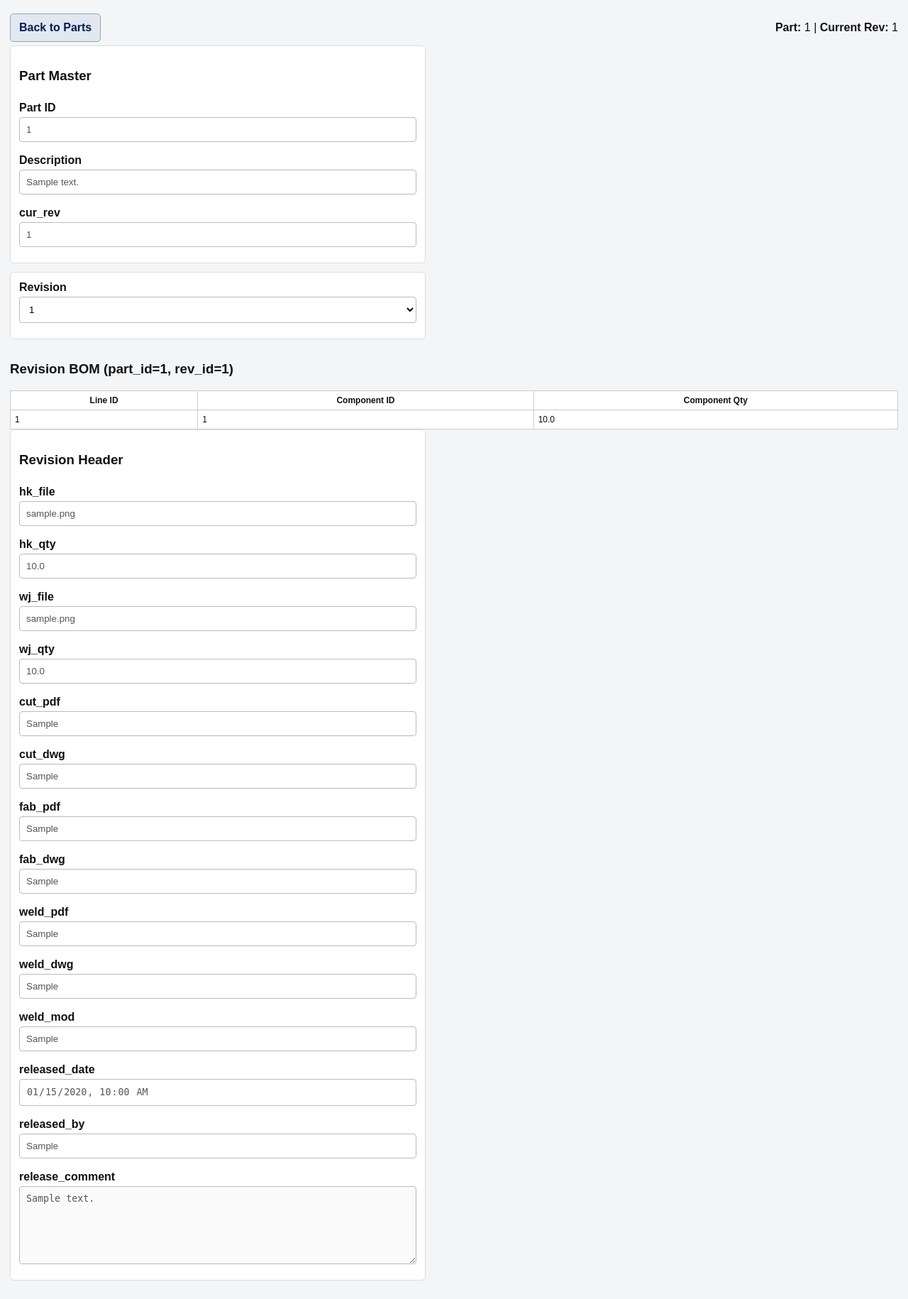
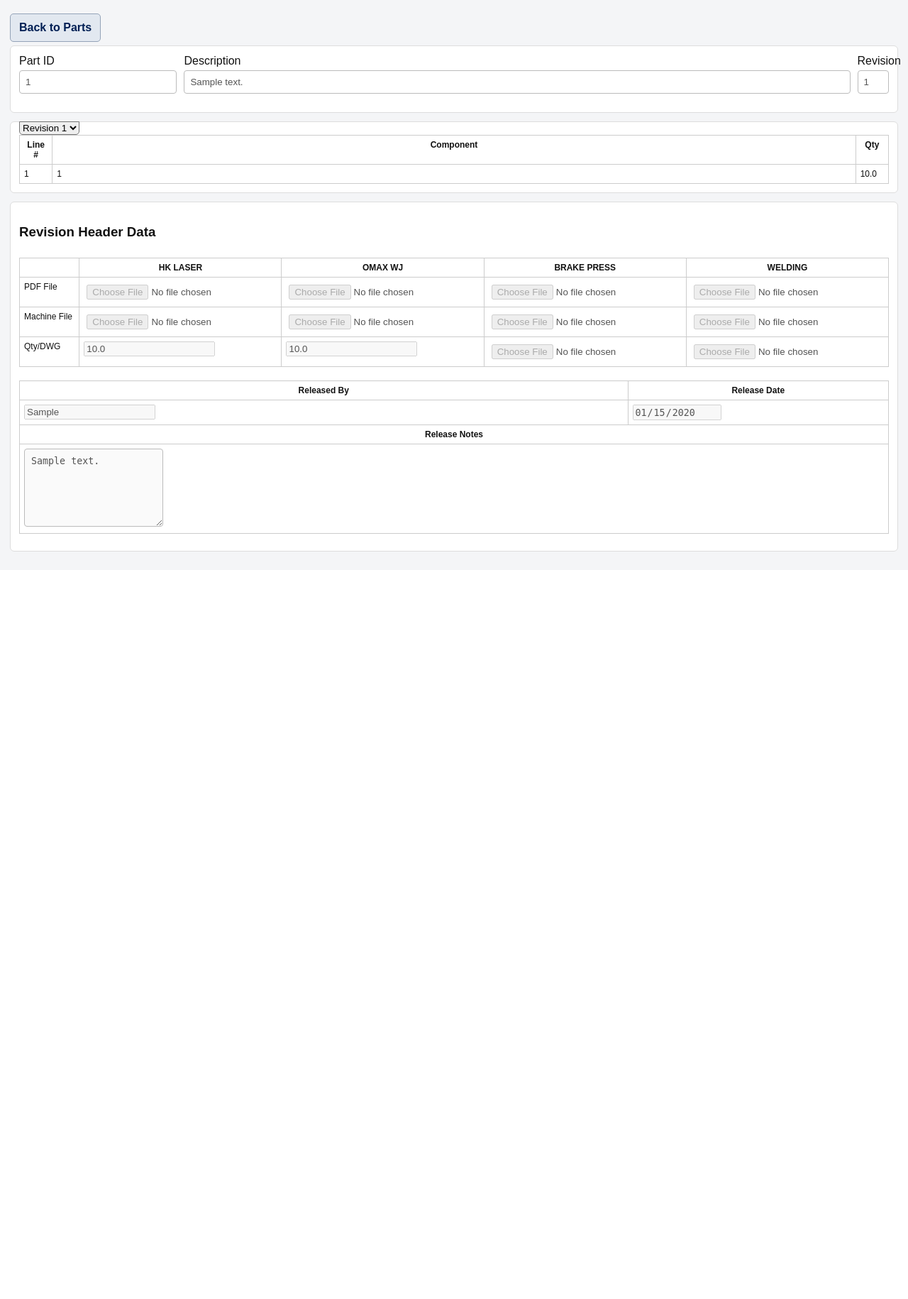
Before and after one commit to ravenorb/mts, a FastAPI app: page /engineering/parts/1 in a window 1280 px wide. Shown: the part 90-1920 px from the top of the page at 71% size. After the commit the page ends 867 px from the top, so only its background shows below. Run offline with FastAPI, Linux system fonts and the light colour scheme; the visitor is signed in with stand-in values (Sample User, id 1); tables that the repository leaves empty hold one stand-in row (values such as "Sample post"); parts of the project's set-up code (start-up, migrations or seed data) failed here and were passed over.

Commit message:
Revamp engineering part edit flow and layout

```diff
--- a/app/main.py
+++ b/app/main.py
@@ -576,7 +576,7 @@ def engineering_parts_create(part_id: str = Form(...), description: str = Form("
         raise HTTPException(422, "part_id already exists")
     db.add(models.PartMaster(part_id=clean_part_id, description=description.strip(), cur_rev=0))
     db.commit()
-    return RedirectResponse("/engineering/parts", status_code=302)
+    return RedirectResponse(f"/engineering/parts/{clean_part_id}?mode=edit", status_code=302)
 
 
 @app.get("/engineering/parts/{part_id}", response_class=HTMLResponse)
@@ -630,23 +630,24 @@ def engineering_part_add_bom_line(part_id: str, rev_id: int = Form(...), comp_id
 
 
 @app.post("/engineering/parts/{part_id}/revision-header")
-def engineering_part_upsert_revision_header(
+async def engineering_part_upsert_revision_header(
     part_id: str,
     rev_id: int = Form(...),
-    hk_file: str = Form(""),
     hk_qty: float = Form(0),
-    wj_file: str = Form(""),
     wj_qty: float = Form(0),
-    cut_pdf: str = Form(""),
-    cut_dwg: str = Form(""),
-    fab_pdf: str = Form(""),
-    fab_dwg: str = Form(""),
-    weld_pdf: str = Form(""),
-    weld_dwg: str = Form(""),
-    weld_mod: str = Form(""),
     released_date: str = Form(""),
     released_by: str = Form(""),
     release_comment: str = Form(""),
+    hk_pdf_upload: UploadFile | None = File(None),
+    wj_pdf_upload: UploadFile | None = File(None),
+    brake_pdf_upload: UploadFile | None = File(None),
+    weld_pdf_upload: UploadFile | None = File(None),
+    hk_machine_upload: UploadFile | None = File(None),
+    wj_machine_upload: UploadFile | None = File(None),
+    brake_machine_upload: UploadFile | None = File(None),
+    weld_machine_upload: UploadFile | None = File(None),
+    brake_dwg_upload: UploadFile | None = File(None),
+    weld_dwg_upload: UploadFile | None = File(None),
     db: Session = Depends(get_db),
     user=Depends(require_login),
 ):
@@ -659,21 +660,64 @@ def engineering_part_upsert_revision_header(
         header = models.RevisionHeader(part_id=part_id, rev_id=max(rev_id, 0))
         db.add(header)
 
-    header.hk_file = hk_file.strip()
+    async def maybe_store_upload(upload: UploadFile | None) -> str | None:
+        if not upload or not upload.filename:
+            return None
+        safe_name = Path(upload.filename).name
+        stored_name = f"pm_{part_id}_r{max(rev_id, 0)}_{int(datetime.utcnow().timestamp())}_{safe_name}"
+        out_path = PART_FILE_DIR / stored_name
+        data = await upload.read()
+        out_path.write_bytes(data)
+        return str(out_path)
+
+    hk_pdf_path = await maybe_store_upload(hk_pdf_upload)
+    wj_pdf_path = await maybe_store_upload(wj_pdf_upload)
+    brake_pdf_path = await maybe_store_upload(brake_pdf_upload)
+    weld_pdf_path = await maybe_store_upload(weld_pdf_upload)
+    hk_machine_path = await maybe_store_upload(hk_machine_upload)
+    wj_machine_path = await maybe_store_upload(wj_machine_upload)
+    brake_machine_path = await maybe_store_upload(brake_machine_upload)
+    weld_machine_path = await maybe_store_upload(weld_machine_upload)
+    brake_dwg_path = await maybe_store_upload(brake_dwg_upload)
+    weld_dwg_path = await maybe_store_upload(weld_dwg_upload)
+
+    if hk_pdf_path:
+        header.hk_file = hk_pdf_path
     header.hk_qty = hk_qty
-    header.wj_file = wj_file.strip()
+    if wj_pdf_path:
+        header.wj_file = wj_pdf_path
     header.wj_qty = wj_qty
-    header.cut_pdf = cut_pdf.strip()
-    header.cut_dwg = cut_dwg.strip()
-    header.fab_pdf = fab_pdf.strip()
-    header.fab_dwg = fab_dwg.strip()
-    header.weld_pdf = weld_pdf.strip()
-    header.weld_dwg = weld_dwg.strip()
-    header.weld_mod = weld_mod.strip()
+    if brake_pdf_path:
+        header.cut_pdf = brake_pdf_path
+    if weld_pdf_path:
+        header.weld_pdf = weld_pdf_path
+    if hk_machine_path:
+        header.cut_dwg = hk_machine_path
+    if wj_machine_path:
+        header.fab_pdf = wj_machine_path
+    if brake_machine_path:
+        header.fab_dwg = brake_machine_path
+    if weld_machine_path:
+        header.weld_dwg = weld_machine_path
+
+    dwg_payload = {}
+    try:
+        if header.weld_mod.strip().startswith("{"):
+            dwg_payload = json.loads(header.weld_mod)
+            if not isinstance(dwg_payload, dict):
+                dwg_payload = {}
+    except json.JSONDecodeError:
+        dwg_payload = {}
+    if brake_dwg_path:
+        dwg_payload["brake_dwg"] = brake_dwg_path
+    if weld_dwg_path:
+        dwg_payload["weld_dwg"] = weld_dwg_path
+    header.weld_mod = json.dumps(dwg_payload) if dwg_payload else header.weld_mod
+
     header.released_by = released_by.strip()
     header.release_comment = release_comment.strip()
     if released_date.strip():
-        header.released_date = datetime.fromisoformat(released_date.strip())
+        header.released_date = datetime.fromisoformat(f"{released_date.strip()}T00:00:00")
     else:
         header.released_date = None
     db.commit()
--- a/app/static/style.css
+++ b/app/static/style.css
@@ -73,3 +73,22 @@ button,input[type="submit"],input[type="button"]{background:#eef2ff}
 .modal{position:fixed;z-index:1000;left:0;top:0;width:100%;height:100%;background:rgba(15,23,42,.45)}
 .modal-content{background:#fff;margin:12% auto;padding:14px;border-radius:8px;max-width:420px;display:flex;flex-direction:column;gap:8px}
 .modal-content form{display:flex;flex-direction:column;gap:8px}
+
+.part-master-header{position:relative;background:#fff;border:1px solid #ddd;border-radius:6px;padding:12px 12px 26px;margin-bottom:12px}
+.part-master-fields{display:flex;gap:10px;align-items:flex-end}
+.part-master-cell{display:flex;flex-direction:column;gap:4px}
+.part-id-cell{width:25ch}
+.part-rev-cell{width:5ch}
+.part-desc-cell{flex:1}
+.part-master-cell input{padding:8px;border:1px solid #bbb;border-radius:4px;background:#fff}
+.header-save-link{position:absolute;right:12px;bottom:6px;background:transparent;border:none;padding:0;font-size:12px;text-decoration:underline;cursor:pointer}
+
+.bom-block{background:#fff;border:1px solid #ddd;border-radius:6px;padding:0 12px 12px;margin-bottom:12px}
+.bom-controls{display:flex;justify-content:space-between;align-items:center;margin-top:-1px}
+.bom-controls select{border-radius:0 0 5px 5px}
+.bom-controls .small-link-btn{border-radius:0 0 5px 5px}
+.small-col{width:5ch}
+
+.revision-header-form{max-width:100%}
+.revision-header-form table{margin-bottom:12px}
+.revision-header-form input[type="file"]{padding:4px}
--- a/app/templates/engineering_part_detail.html
+++ b/app/templates/engineering_part_detail.html
@@ -4,69 +4,116 @@
   <div>
     <a class="action-btn" href="/engineering/parts">Back to Parts</a>
   </div>
-  <div>
-    <strong>Part:</strong> {{ part.part_id }} | <strong>Current Rev:</strong> {{ part.cur_rev }}
+</div>
+
+<form class="part-master-header" method="post" action="/engineering/parts/{{ part.part_id }}/update">
+  <div class="part-master-fields">
+    <div class="part-master-cell part-id-cell">
+      <label>Part ID</label>
+      <input value="{{ part.part_id }}" disabled />
+    </div>
+    <div class="part-master-cell part-desc-cell">
+      <label>Description</label>
+      <input name="description" value="{{ part.description }}" {% if mode != 'edit' %}disabled{% endif %}/>
+    </div>
+    <div class="part-master-cell part-rev-cell">
+      <label>Revision</label>
+      <input type="number" min="0" name="cur_rev" value="{{ part.cur_rev }}" {% if mode != 'edit' %}disabled{% endif %}/>
     </div>
   </div>
-
-<form class="panel-form" method="post" action="/engineering/parts/{{ part.part_id }}/update">
-  <h3>Part Master</h3>
-  <div class="form-field"><label>Part ID</label><input value="{{ part.part_id }}" disabled /></div>
-  <div class="form-field"><label>Description</label><input name="description" value="{{ part.description }}" {% if mode != 'edit' %}disabled{% endif %}/></div>
-  <div class="form-field"><label>cur_rev</label><input type="number" min="0" name="cur_rev" value="{{ part.cur_rev }}" {% if mode != 'edit' %}disabled{% endif %}/></div>
-  {% if mode == 'edit' %}<button type="submit">Update Part</button>{% endif %}
+  {% if mode == 'edit' %}<button class="header-save-link" type="submit">Save</button>{% endif %}
 </form>
 
-<form class="panel-form" method="get" action="/engineering/parts/{{ part.part_id }}">
+<div class="bom-block">
+  <div class="bom-controls">
+    <form method="get" action="/engineering/parts/{{ part.part_id }}">
       <input type="hidden" name="mode" value="{{ mode }}" />
-  <div class="form-field">
-    <label>Revision</label>
       <select name="rev_id" onchange="this.form.submit()">
         {% set revisions = revision_list if revision_list else [selected_rev] %}
         {% for rev in revisions %}
-      <option value="{{ rev }}" {% if rev == selected_rev %}selected{% endif %}>{{ rev }}</option>
+        <option value="{{ rev }}" {% if rev == selected_rev %}selected{% endif %}>Revision {{ rev }}</option>
         {% endfor %}
       </select>
+    </form>
+    {% if mode == 'edit' %}
+    <button type="button" class="small-link-btn" onclick="document.getElementById('add-bom-dialog').showModal()">Add</button>
+    {% endif %}
   </div>
-</form>
 
-<div class="page-toolbar">
-  <h3>Revision BOM (part_id={{ part.part_id }}, rev_id={{ selected_rev }})</h3>
-</div>
   <table>
-  <tr><th>Line ID</th><th>Component ID</th><th>Component Qty</th></tr>
+    <tr><th class="small-col">Line #</th><th>Component</th><th class="small-col">Qty</th></tr>
     {% for line in bom_lines %}
     <tr><td>{{ line.id }}</td><td>{{ line.comp_id }}</td><td>{{ line.comp_qty }}</td></tr>
     {% endfor %}
   </table>
+</div>
 
 {% if mode == 'edit' %}
+<dialog id="add-bom-dialog" class="modal-dialog">
   <form class="panel-form" method="post" action="/engineering/parts/{{ part.part_id }}/bom-lines">
-  <h4>Add BOM Line</h4>
+    <h4>Add Component</h4>
     <input type="hidden" name="rev_id" value="{{ selected_rev }}" />
-  <div class="form-field"><label>comp_id</label><input name="comp_id" required /></div>
-  <div class="form-field"><label>comp_qty</label><input type="number" step="0.001" name="comp_qty" required /></div>
-  <button type="submit">Add Line</button>
+    <div class="form-field"><label>Component</label><input name="comp_id" required /></div>
+    <div class="form-field"><label>Qty</label><input type="number" step="0.001" name="comp_qty" required /></div>
+    <div class="action-row">
+      <button type="submit">Add</button>
+      <button type="button" onclick="document.getElementById('add-bom-dialog').close()">Cancel</button>
+    </div>
   </form>
+</dialog>
 {% endif %}
 
-<form class="panel-form" method="post" action="/engineering/parts/{{ part.part_id }}/revision-header">
-  <h3>Revision Header</h3>
+<form class="panel-form revision-header-form" method="post" enctype="multipart/form-data" action="/engineering/parts/{{ part.part_id }}/revision-header">
+  <h3>Revision Header Data</h3>
   <input type="hidden" name="rev_id" value="{{ selected_rev }}" />
-  <div class="form-field"><label>hk_file</label><input name="hk_file" value="{{ revision_header.hk_file if revision_header else '' }}" {% if mode != 'edit' %}disabled{% endif %}/></div>
-  <div class="form-field"><label>hk_qty</label><input type="number" step="0.001" name="hk_qty" value="{{ revision_header.hk_qty if revision_header else 0 }}" {% if mode != 'edit' %}disabled{% endif %}/></div>
-  <div class="form-field"><label>wj_file</label><input name="wj_file" value="{{ revision_header.wj_file if revision_header else '' }}" {% if mode != 'edit' %}disabled{% endif %}/></div>
-  <div class="form-field"><label>wj_qty</label><input type="number" step="0.001" name="wj_qty" value="{{ revision_header.wj_qty if revision_header else 0 }}" {% if mode != 'edit' %}disabled{% endif %}/></div>
-  <div class="form-field"><label>cut_pdf</label><input name="cut_pdf" value="{{ revision_header.cut_pdf if revision_header else '' }}" {% if mode != 'edit' %}disabled{% endif %}/></div>
-  <div class="form-field"><label>cut_dwg</label><input name="cut_dwg" value="{{ revision_header.cut_dwg if revision_header else '' }}" {% if mode != 'edit' %}disabled{% endif %}/></div>
-  <div class="form-field"><label>fab_pdf</label><input name="fab_pdf" value="{{ revision_header.fab_pdf if revision_header else '' }}" {% if mode != 'edit' %}disabled{% endif %}/></div>
-  <div class="form-field"><label>fab_dwg</label><input name="fab_dwg" value="{{ revision_header.fab_dwg if revision_header else '' }}" {% if mode != 'edit' %}disabled{% endif %}/></div>
-  <div class="form-field"><label>weld_pdf</label><input name="weld_pdf" value="{{ revision_header.weld_pdf if revision_header else '' }}" {% if mode != 'edit' %}disabled{% endif %}/></div>
-  <div class="form-field"><label>weld_dwg</label><input name="weld_dwg" value="{{ revision_header.weld_dwg if revision_header else '' }}" {% if mode != 'edit' %}disabled{% endif %}/></div>
-  <div class="form-field"><label>weld_mod</label><input name="weld_mod" value="{{ revision_header.weld_mod if revision_header else '' }}" {% if mode != 'edit' %}disabled{% endif %}/></div>
-  <div class="form-field"><label>released_date</label><input type="datetime-local" name="released_date" value="{{ revision_header.released_date.strftime('%Y-%m-%dT%H:%M:%S') if revision_header and revision_header.released_date else '' }}" {% if mode != 'edit' %}disabled{% endif %}/></div>
-  <div class="form-field"><label>released_by</label><input name="released_by" value="{{ revision_header.released_by if revision_header else '' }}" {% if mode != 'edit' %}disabled{% endif %}/></div>
-  <div class="form-field"><label>release_comment</label><textarea name="release_comment" {% if mode != 'edit' %}disabled{% endif %}>{{ revision_header.release_comment if revision_header else '' }}</textarea></div>
-  {% if mode == 'edit' %}<button type="submit">Save Revision Header</button>{% endif %}
+  <table>
+    <tr>
+      <th></th>
+      <th>HK LASER</th>
+      <th>OMAX WJ</th>
+      <th>BRAKE PRESS</th>
+      <th>WELDING</th>
+    </tr>
+    <tr>
+      <td>PDF File</td>
+      <td><input type="file" name="hk_pdf_upload" {% if mode != 'edit' %}disabled{% endif %}/></td>
+      <td><input type="file" name="wj_pdf_upload" {% if mode != 'edit' %}disabled{% endif %}/></td>
+      <td><input type="file" name="brake_pdf_upload" {% if mode != 'edit' %}disabled{% endif %}/></td>
+      <td><input type="file" name="weld_pdf_upload" {% if mode != 'edit' %}disabled{% endif %}/></td>
+    </tr>
+    <tr>
+      <td>Machine File</td>
+      <td><input type="file" name="hk_machine_upload" {% if mode != 'edit' %}disabled{% endif %}/></td>
+      <td><input type="file" name="wj_machine_upload" {% if mode != 'edit' %}disabled{% endif %}/></td>
+      <td><input type="file" name="brake_machine_upload" {% if mode != 'edit' %}disabled{% endif %}/></td>
+      <td><input type="file" name="weld_machine_upload" {% if mode != 'edit' %}disabled{% endif %}/></td>
+    </tr>
+    <tr>
+      <td>Qty/DWG</td>
+      <td><input type="number" step="0.001" name="hk_qty" value="{{ revision_header.hk_qty if revision_header else 0 }}" {% if mode != 'edit' %}disabled{% endif %}/></td>
+      <td><input type="number" step="0.001" name="wj_qty" value="{{ revision_header.wj_qty if revision_header else 0 }}" {% if mode != 'edit' %}disabled{% endif %}/></td>
+      <td><input type="file" name="brake_dwg_upload" {% if mode != 'edit' %}disabled{% endif %}/></td>
+      <td><input type="file" name="weld_dwg_upload" {% if mode != 'edit' %}disabled{% endif %}/></td>
+    </tr>
+  </table>
+
+  <table>
+    <tr>
+      <th style="width:70%">Released By</th>
+      <th style="width:30%">Release Date</th>
+    </tr>
+    <tr>
+      <td><input name="released_by" value="{{ revision_header.released_by if revision_header else '' }}" {% if mode != 'edit' %}disabled{% endif %}/></td>
+      <td><input type="date" name="released_date" value="{{ revision_header.released_date.strftime('%Y-%m-%d') if revision_header and revision_header.released_date else '' }}" {% if mode != 'edit' %}disabled{% endif %}/></td>
+    </tr>
+    <tr>
+      <th colspan="2">Release Notes</th>
+    </tr>
+    <tr>
+      <td colspan="2"><textarea name="release_comment" {% if mode != 'edit' %}disabled{% endif %}>{{ revision_header.release_comment if revision_header else '' }}</textarea></td>
+    </tr>
+  </table>
+
+  {% if mode == 'edit' %}<button type="submit">Save</button>{% endif %}
 </form>
 {% endblock %}
```
Lines whose indentation alone changed are shown as unchanged.
